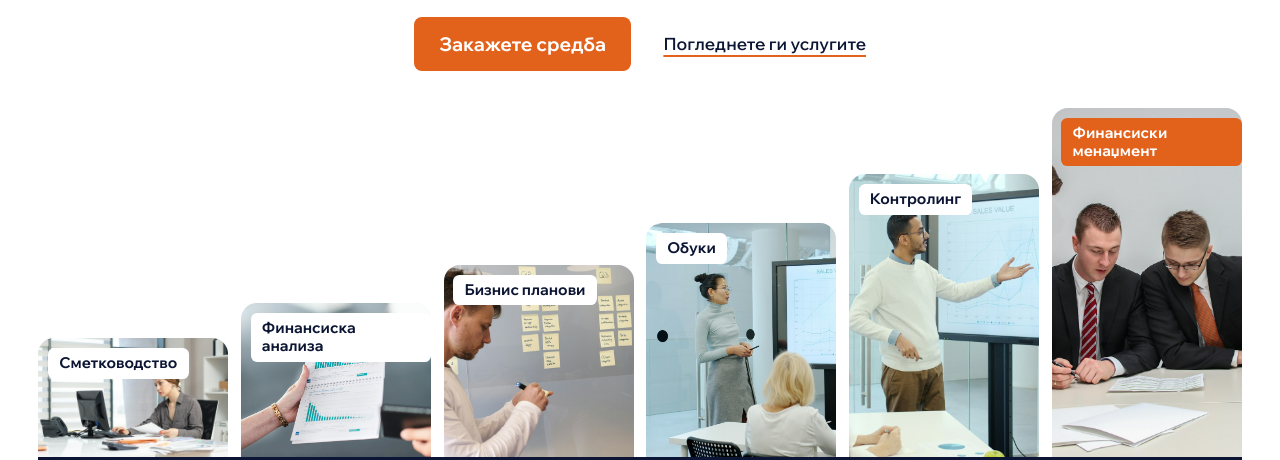
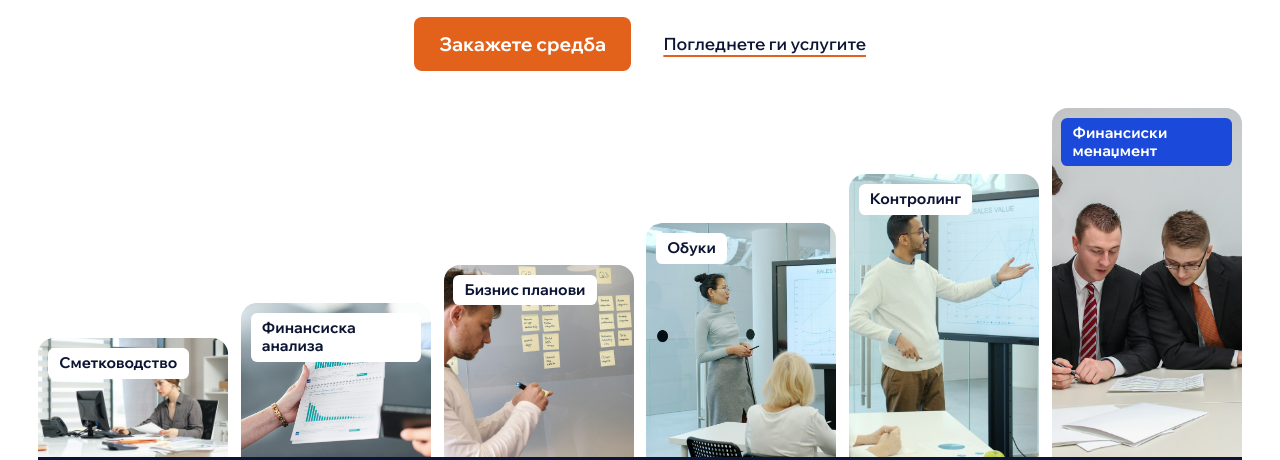
Before and after one commit to nikolakuzevski/finex-pregled, a plain HTML site: page index.html in a window 1280 px wide. Shown: the part 340-800 px from the top of the page. Drawn offline with Linux system fonts and the light colour scheme.

Commit message:
Hero label of financial management in the logo blue
Co-Authored-By: Claude Opus 5.5 <noreply@anthropic.com>

```diff
--- a/finex.css
+++ b/finex.css
@@ -68,7 +68,8 @@ h1 em, .slogan em { font-style: normal; white-space: nowrap; }
 .col { position: relative; flex: 1; height: var(--h); border-radius: 1rem 1rem 0 0; overflow: hidden; background: var(--soft); text-decoration: none; }
 .col img { width: 100%; height: 100%; object-fit: cover; transition: transform 500ms var(--sc-ease-out); }
 .col span { position: absolute; left: 0.6rem; top: 0.6rem; background: var(--white); padding: 0.4rem 0.7rem; border-radius: 0.4rem; font-weight: 700; font-size: 0.9375rem; line-height: 1.2; }
-.col:last-of-type span { background: var(--orange); color: var(--white); }
+.col:last-of-type span { background: var(--blue); color: var(--white); }
+@media (min-width: 861px) { .col span { max-width: calc(100% - 1.2rem); } } /* a two-line label keeps its gap on the right too */
 .col:hover img { transform: scale(1.04); }
 
 /* Opening (Nikola, 2026-11-15: no squish; the dashed trend line was removed on 2026-11-22).
```
